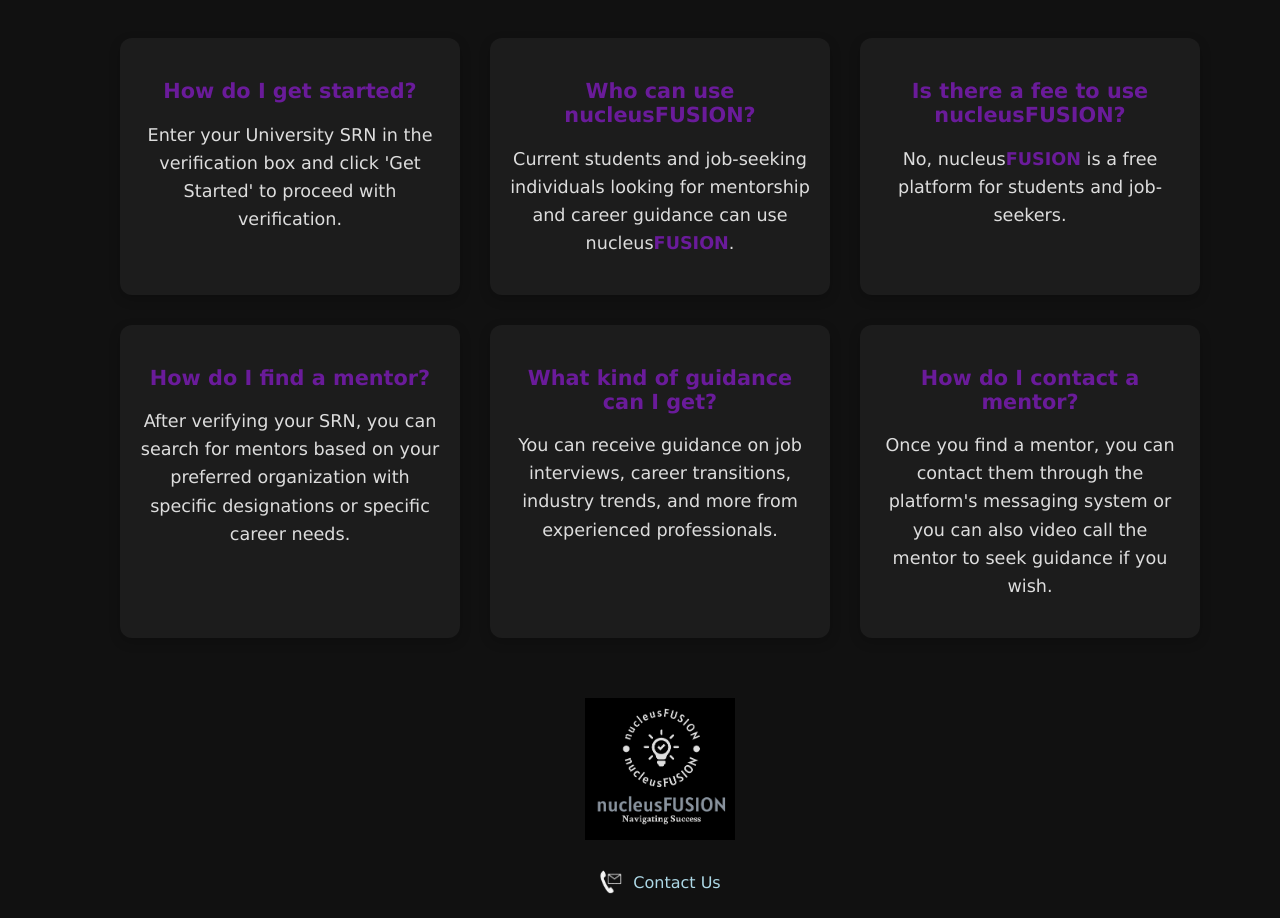
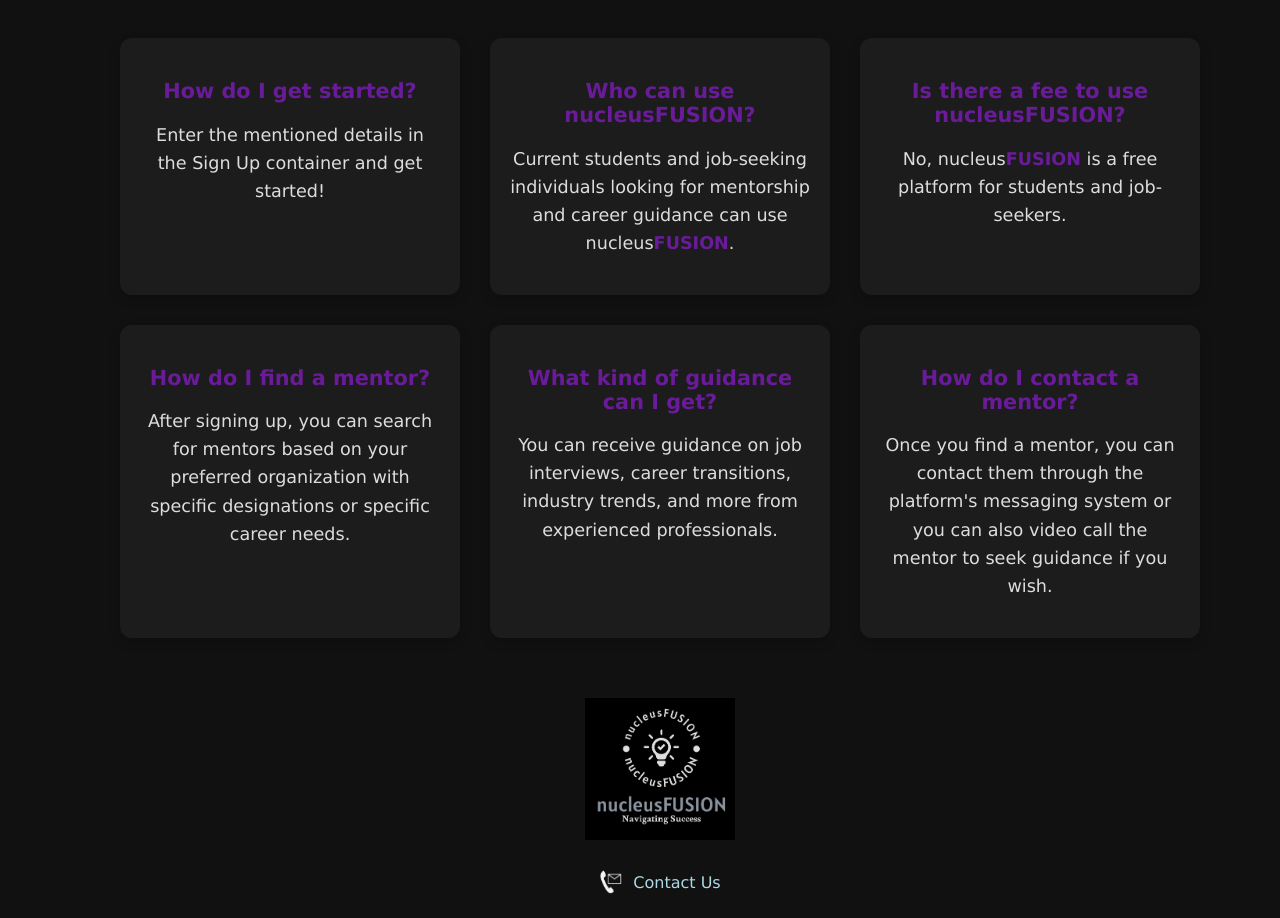
Before and after one commit to vm5/finalsite, a React (Create React App) app: page / in a window 1280 px wide. Shown: the part 2049-2967 px from the top of the page. Built offline with nearby package versions, Linux system fonts and the light colour scheme.

Commit message:
Update footer.jsx

```diff
--- a/src/footer.jsx
+++ b/src/footer.jsx
@@ -159,7 +159,7 @@
         <FAQContainer>
           <FAQBox>
             <Question>How do I get started?</Question>
-            <Answer>Enter your University SRN in the verification box and click 'Get Started' to proceed with verification.</Answer>
+            <Answer>Enter the mentioned details in the Sign Up container and get started!</Answer>
           </FAQBox>
           <FAQBox>
             <Question>Who can use nucleus<HighlightedText>FUSION</HighlightedText>?</Question>
@@ -171,7 +171,7 @@
           </FAQBox>
           <FAQBox>
             <Question>How do I find a mentor?</Question>
-            <Answer>After verifying your SRN, you can search for mentors based on your preferred organization with specific designations or specific career needs.</Answer>
+            <Answer>After signing up, you can search for mentors based on your preferred organization with specific designations or specific career needs.</Answer>
           </FAQBox>
           <FAQBox>
             <Question>What kind of guidance can I get?</Question>
```
